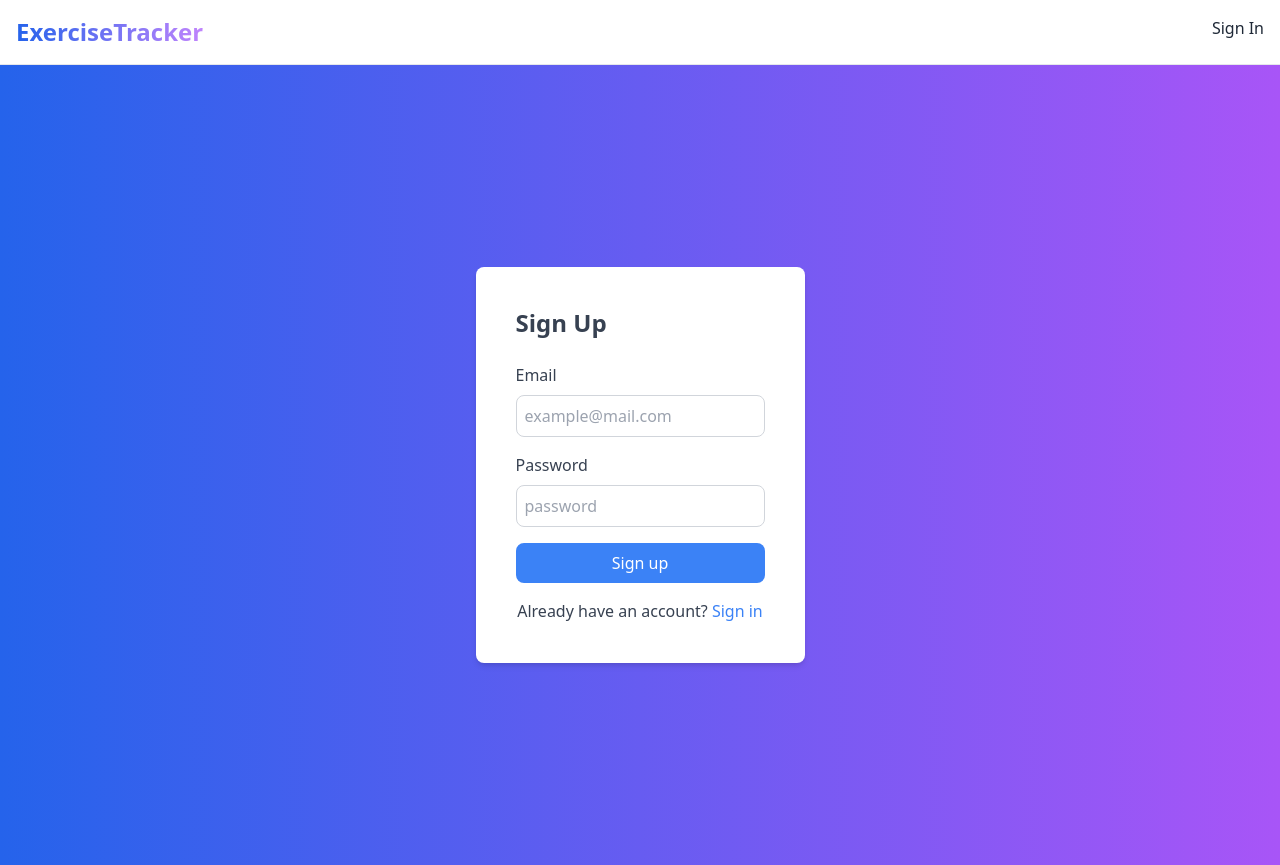
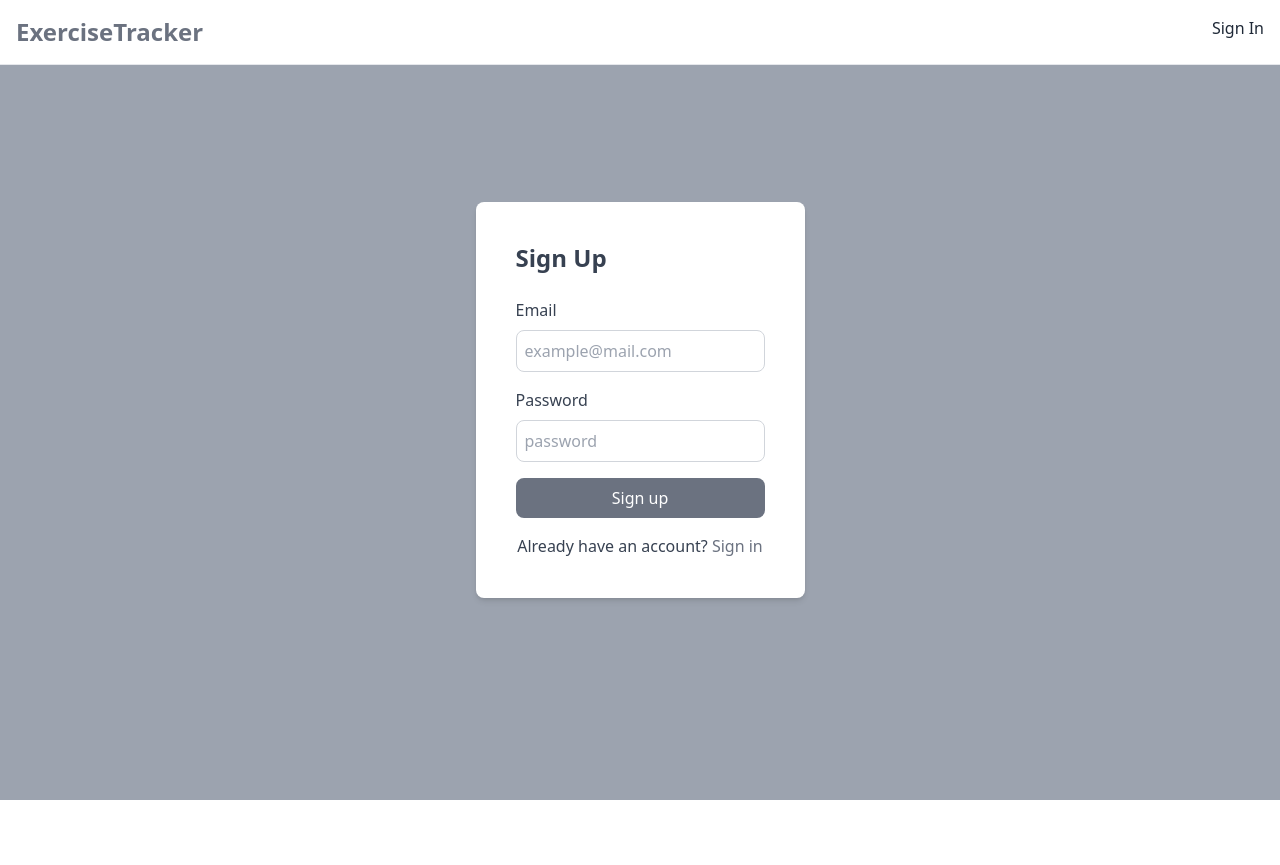
Before and after one commit to erik-tt/exercise-tracker, a Next.js app: page /signup in a window 1280 px wide. After the commit the page ends 800 px from the top, so only its background shows below. Built offline with nearby package versions, Linux system fonts and the light colour scheme; no server answers.

Commit message:
Change color scheme to gray & add icons

```diff
--- a/package.json
+++ b/package.json
@@ -9,10 +9,14 @@
     "lint": "next lint"
   },
   "dependencies": {
+    "@emotion/react": "^11.13.3",
+    "@emotion/styled": "^11.13.0",
+    "@mui/icons-material": "^6.0.2",
     "firebase": "^10.12.2",
     "next": "14.2.3",
     "react": "^18",
-    "react-dom": "^18"
+    "react-dom": "^18",
+    "react-intersection-observer": "^9.13.0"
   },
   "devDependencies": {
     "@types/node": "^20",
--- a/src/app/add/page.tsx
+++ b/src/app/add/page.tsx
@@ -5,7 +5,7 @@ import React from 'react'; // Adjust the path as needed
 
 const addWorkout = () => {
   return (
-    <div className="bg-gray-100 w-full min-h-screen p-6">
+    <div className="bg-gray-100 w-full min-h-screen p-24 ml-24">
       <WorkoutForm />
     </div>
   );
--- a/src/app/globals.css
+++ b/src/app/globals.css
@@ -3,9 +3,9 @@
 @tailwind utilities;
 
 .loader {
-    border-top-color: #b726d4;
-    border-left-color: #b726d4;
-    border-right-color: #b726d4;
+    border-top-color: #555555;
+    border-left-color: #555555;
+    border-right-color: #555555;
     border-bottom-color: transparent;
     border-radius: 50%;
     width: 50px;
--- a/src/app/page.tsx
+++ b/src/app/page.tsx
@@ -50,7 +50,10 @@ const workoutPage = () => {
                 fetchWorkouts();
             }
         }
+        setLoading(false);
     }, [loading, lastDoc]);
+
+
 
     const handleLoadMore = () => {
         setLoading(true);
@@ -58,8 +61,8 @@ const workoutPage = () => {
 
     return (
         <div className="bg-gray-100 w-full min-h-screen text-gray-600">
-            <h1 className="text-4xl text-center p-6">Workouts</h1>
-            <div>
+            <h1 className="text-4xl text-center pt-24 ml-24">Workouts</h1>
+            <div className="ml-24">
                 {error && <p>{error}</p>}
                 {loading ? (<LoadingSpinner/>
                 ) : (
@@ -76,6 +79,9 @@ const workoutPage = () => {
                         ))}
                     </div>
                 )}
+                <div className="text-xl text-center p-6">
+                    <button onClick={handleLoadMore}>Load more</button>
+                </div>
             </div>
         </div>
     );
--- a/src/app/signin/page.tsx
+++ b/src/app/signin/page.tsx
@@ -1,11 +1,12 @@
 'use client'
-import React from "react";
+import React, { useState } from "react";
 import signIn from "@/firebase/auth/signin";
 import { useRouter } from 'next/navigation'
 
 export default function Page() {
-    const [email, setEmail] = React.useState('')
-    const [password, setPassword] = React.useState('')
+    const [email, setEmail] = useState('')
+    const [password, setPassword] = useState('')
+    const [error, setError] = useState<string>()
     const router = useRouter()
 
     const handleForm = async (event : React.FormEvent<HTMLFormElement>) => {
@@ -14,16 +15,17 @@ export default function Page() {
         const { result, error } = await signIn(email, password);
 
         if (error) {
-            return console.log(error)
+            setError('Wrong password or username')
         }
 
         // else successful
-        console.log(result)
-        return router.push("/")
+        else {
+            return router.push("/")
+        }
     }
 
     return (
-    <div className="wrapper flex justify-center items-center min-h-screen bg-gradient-to-r from-blue-600 to-purple-500">
+    <div className="wrapper flex justify-center items-center min-h-screen bg-gray-400">
         <div className="form-wrapper bg-white p-10 rounded-lg shadow-md text-gray-700">
             <h1 className="text-2xl font-bold mb-6">Log In</h1>
             <form onSubmit={handleForm} className="form space-y-4">
@@ -50,16 +52,17 @@ export default function Page() {
                         className="w-full p-2 border border-gray-300 rounded-lg"
                     />
                 </label>
+                {error && <p className="text-red-500">{error}</p>}
                 <button
                 type="submit"
-                className="w-full bg-blue-500 text-white p-2 rounded-lg hover:bg-blue-600"
+                className="w-full bg-gray-500 text-white p-2 rounded-lg hover:bg-gray-600"
                 >
                     Log In
                 </button>
             </form>
             <p className="mt-4 text-center">
                 Do not have an account?{' '}
-                <a href="/signup" className="text-blue-500 hover:underline">
+                <a href="/signup" className="text-gray-500 hover:underline">
                 Sign Up
                 </a>
             </p>
--- a/src/app/signup/page.tsx
+++ b/src/app/signup/page.tsx
@@ -1,12 +1,13 @@
 'use client'
-import React from "react";
+import React, { useState } from "react";
 import signUp from "@/firebase/auth/signup";
 import { useRouter } from 'next/navigation'
 
 export default function Page() {
-    const [email, setEmail] = React.useState('')
-    const [password, setPassword] = React.useState('')
+    const [email, setEmail] = useState('')
+    const [password, setPassword] = useState('')
     const router = useRouter()
+    const [error, setError] = useState<string>()
 
     const handleForm = async (event : React.FormEvent<HTMLFormElement>) => {
         event.preventDefault()
@@ -14,16 +15,17 @@ export default function Page() {
         const { result, error } = await signUp(email, password);
 
         if (error) {
-            return console.log(error)
+            setError("Something went wrong")
         }
 
         // else successful
-        console.log(result)
-        return router.push("/")
+        else {
+          return router.push("/")
+        }
     }
 
     return (
-    <div className=" wrapper flex justify-center items-center min-h-screen bg-gradient-to-r from-blue-600 to-purple-500">
+    <div className=" wrapper flex justify-center items-center min-h-screen bg-gray-400">
     <div className="form-wrapper bg-white p-10 rounded-lg shadow-md text-gray-700">
       <h1 className="text-2xl font-bold mb-6">Sign Up</h1>
       <form onSubmit={handleForm} className="form space-y-4">
@@ -51,16 +53,17 @@ export default function Page() {
             className="w-full p-2 border border-gray-300 rounded-lg"
           />
         </label>
+        {error && <p className="text-red-500">{error}</p>}
         <button
           type="submit"
-          className="w-full bg-blue-500 text-white p-2 rounded-lg hover:bg-blue-600"
+          className="w-full bg-gray-500 text-white p-2 rounded-lg hover:bg-gray-600"
         >
           Sign up
         </button>
       </form>
       <p className="mt-4 text-center">
         Already have an account?{' '}
-        <a href="/signin" className="text-blue-500 hover:underline">
+        <a href="/signin" className="text-gray-500 hover:underline">
           Sign in
         </a>
         </p>
--- a/src/components/header.tsx
+++ b/src/components/header.tsx
@@ -17,11 +17,11 @@ const Header = () => {
   };
 
   return (
-    <header className= "bg-white p-4 border-b">
+    <header className= "bg-white p-4 border-b fixed top-0 left-0 right-0 ">
       <nav className="flex justify-between">
         <div>
           <Link href="/">
-            <p className="bg-gradient-to-r from-blue-600 to-purple-400 text-transparent bg-clip-text text-2xl font-semibold">ExerciseTracker</p>
+            <p className="bg-gray-500 text-transparent bg-clip-text text-2xl font-semibold">ExerciseTracker</p>
           </Link>
         </div>
         <ul className="flex space-x-4">
--- a/src/components/workoutCard.tsx
+++ b/src/components/workoutCard.tsx
@@ -2,7 +2,7 @@ import { WorkoutCardProps } from '@/types/types';
 
 const WorkoutCard = ({ title, description, hours, minutes, date } : WorkoutCardProps) => {
     return (
-        <div className="max-w-sm rounded overflow-hidden shadow-lg m-4 bg-white">
+        <div className="max-w-sm rounded-3xl overflow-hidden shadow-sm m-4 bg-white space-y-4 text-gray-600 max-w-lg mx-auto">
              <div className="px-6 py-4">
                 <div className="font-bold text-xl mb-2">{title}</div>
                     <p className="text-gray-700 text-base">{description}</p>
--- a/src/components/workoutForm.tsx
+++ b/src/components/workoutForm.tsx
@@ -3,7 +3,6 @@
 import addData from '@/firebase/firestore/addData';
 import { serverTimestamp } from 'firebase/firestore';
 import React, { useState } from 'react'; // Adjust the path as needed
-import { isNull } from 'util';
 
 const WorkoutForm = () => {
   const [title, setTitle] = useState('');
@@ -39,7 +38,7 @@ const WorkoutForm = () => {
   };
 
   return (
-    <form onSubmit={handleSubmit} className="space-y-4 text-gray-600 max-w-lg mx-auto p-10 bg-white shadow-md rounded">
+    <form onSubmit={handleSubmit} className="space-y-4 text-gray-600 max-w-lg mx-auto p-10 bg-white shadow-sm rounded">
       <div>
       <h1 className="text-2xl font-bold mb-4">Add a workout</h1>
         <label htmlFor="title">Title</label>
@@ -104,7 +103,7 @@ const WorkoutForm = () => {
       {success && <p className="text-gray-600">{success}</p>}
       <button
         type="submit"
-        className="w-full py-2 px-4 bg-blue-500 text-white rounded hover:bg-blue-600"
+        className="w-full py-2 px-4 bg-gray-500 text-white rounded hover:bg-gray-600"
       >
         Add
       </button>
--- a/src/firebase/firestore/getData.ts
+++ b/src/firebase/firestore/getData.ts
@@ -27,7 +27,7 @@ export async function getPaginatedDocuments(collectionName: string, lastDoc: any
 
     try {
         // Base query to order by document ID (timestamp) and limit to 10 documents
-        let q = query(colRef, orderBy("createdAt", "desc"), limit(10));
+        let q = query(colRef, orderBy("createdAt", "desc"), limit(100));
 
         // If there is a last document (from previous query), start the query after it
         if (lastDoc) {
```
Also changed, not shown: src/components/sidebar.tsx (+22 -12 lines), 1 other file (tests, documents, lock files or other folders).
